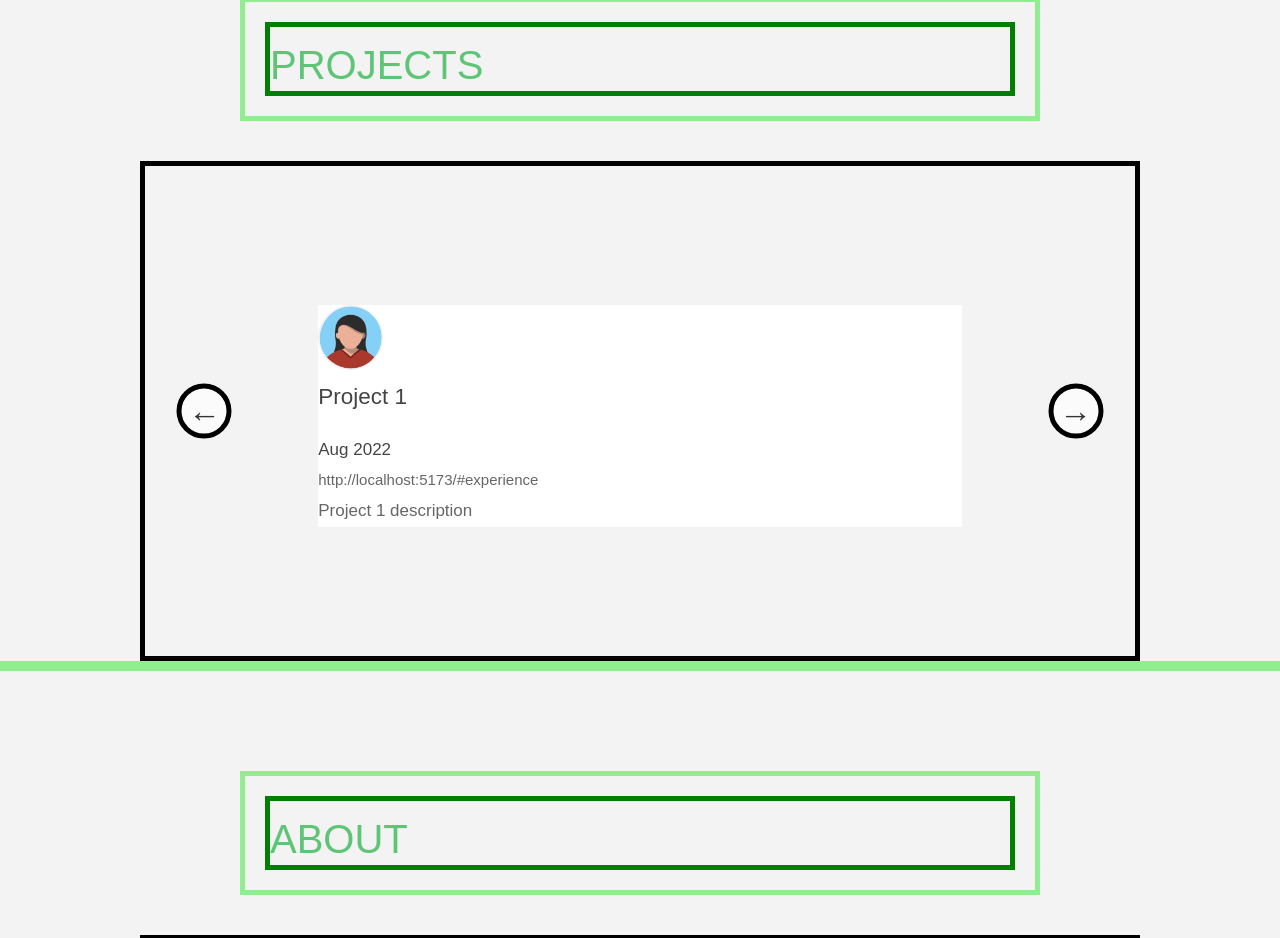
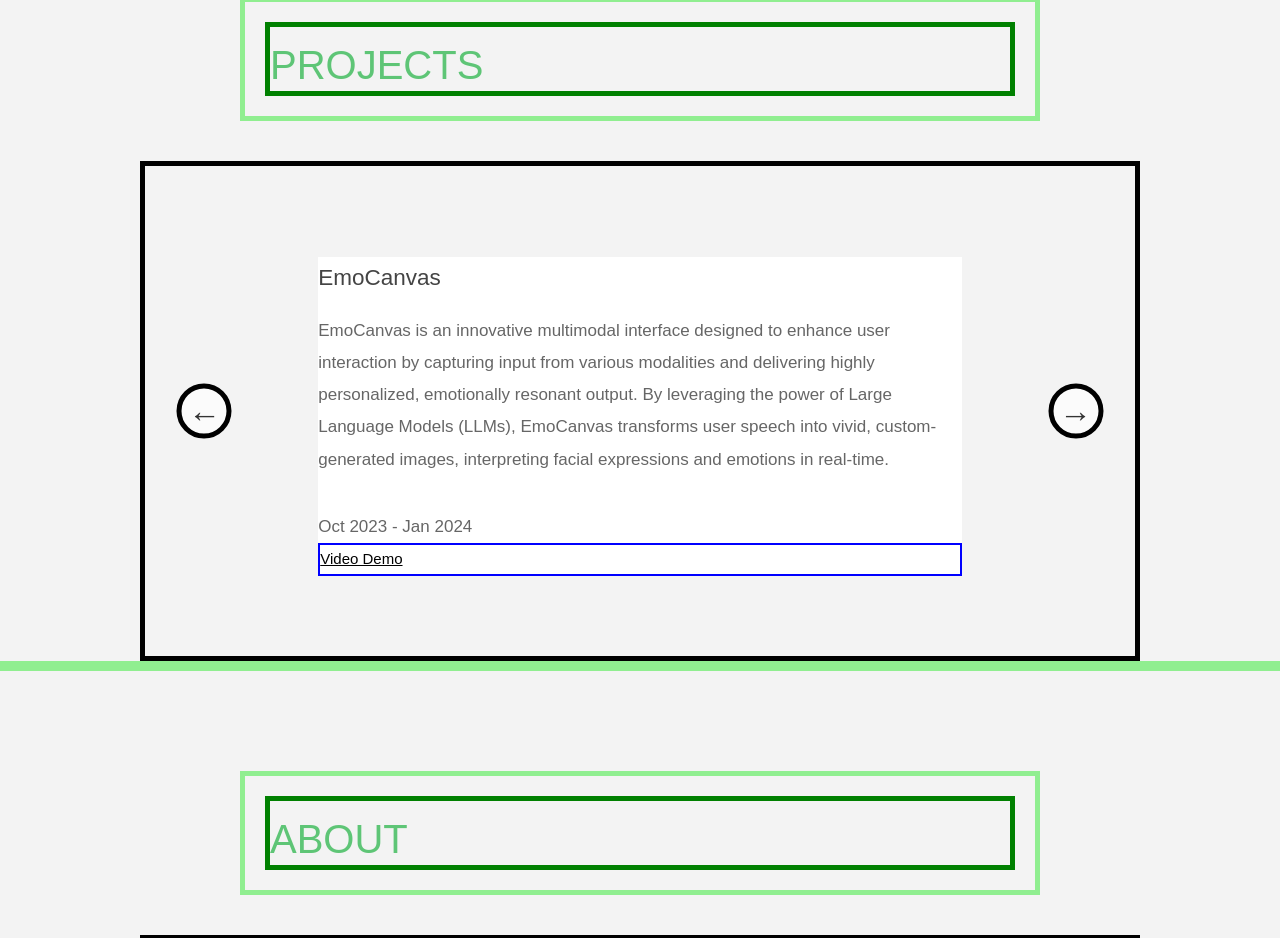
Before and after one commit to Duosi-Dai/Personal_Portfolio, a React (Vite) app: page / in a window 1280 px wide. Shown: the part 1742-2680 px from the top of the page. Built offline with nearby package versions, Linux system fonts and the light colour scheme.

Commit message:
Project section Refactor

```diff
--- a/src/components/ProjectSlide.tsx
+++ b/src/components/ProjectSlide.tsx
@@ -1,37 +1,49 @@
-interface projectData {
-  id: number;
-  name: string;
+interface ProjectSlideProps {
+  title: string;
   description: string;
-  image: string;
   date: string;
-  link: string;
+  videoLink?: string;
+  pdfLink?: string;
+  repoLink?: string;
+  blogLink?: string;
 }
 
-interface projectProps {
-  projectData: projectData[];
-  currentSlide: number;
-}
-
-const ProjectSlide = ({ projectData, currentSlide }: projectProps) => {
+const ProjectSlide = ({  title,
+  description,
+  date,
+  videoLink,
+  pdfLink,
+  repoLink,
+  blogLink, }: ProjectSlideProps) => {
   return (
-    <div>
-      {projectData.map((item, index) => (
-        <div
-          key={item.id}
-          className="slide"
-          style={{
-            transform: `translateX(${100 * (index - currentSlide)}%)`,
-          }}
-        >
-          <div className="project">
-            <img src={item.image} alt="" className="project__photo" />
-            <h5 className="project__name">{item.name}</h5>
-            <h6 className="project__date"> {item.date}</h6>
-            <p className="project__link"> {item.link}</p>
-            <span className="project__description">{item.description}</span>
-          </div>
+    <div className="slide">
+      <div className="project">
+        <h2 className="project__name">{title}</h2>
+        <p className="project__description">{description}</p>
+        <p className="project__date">{date}</p>
+        <div className="project__links">
+          {videoLink && (
+            <a href={videoLink} className="project__link" target="_blank" rel="noopener noreferrer">
+              Video Demo
+            </a>
+          )}
+          {pdfLink && (
+            <a href={pdfLink} className="project__link" target="_blank" rel="noopener noreferrer">
+              Thesis PDF
+            </a>
+          )}
+          {repoLink && (
+            <a href={repoLink} className="project__link" target="_blank" rel="noopener noreferrer">
+              GitHub Repository
+            </a>
+          )}
+          {blogLink && blogLink !== 'placeholder' && (
+            <a href={blogLink} className="project__link" target="_blank" rel="noopener noreferrer">
+              Blog
+            </a>
+          )}
         </div>
-      ))}
+      </div>
     </div>
   );
 };
--- a/src/components/WorkExContent.tsx
+++ b/src/components/WorkExContent.tsx
@@ -34,7 +34,7 @@ interface WorkExContentProps {
   jobIndex: number;
 }
 
-export const WorkExContent: React.FC<WorkExContentProps> = ({ jobIndex }) => {
+const WorkExContent = ({ jobIndex }:WorkExContentProps) => {
   const experience = workExperiences[jobIndex];
 
   return (
@@ -58,3 +58,5 @@ export const WorkExContent: React.FC<WorkExContentProps> = ({ jobIndex }) => {
     </div>
   );
 };
+
+export default WorkExContent;
--- a/src/pages/Projects.tsx
+++ b/src/pages/Projects.tsx
@@ -1,52 +1,51 @@
 import { useState } from "react";
 import ProjectSlide from "../components/ProjectSlide";
-import profile from "../assets/profile.png";
 
 
 const Projects = () => {
-  const data = [
+  const projects= [
     {
-      id: 1,
-      name: "Project 1",
-      description: "Project 1 description",
-      image: profile,
-      date: "Aug 2022",
-      link: "http://localhost:5173/#experience",
+      title: 'EmoCanvas',
+      description: 'EmoCanvas is an innovative multimodal interface designed to enhance user interaction by capturing input from various modalities and delivering highly personalized, emotionally resonant output. By leveraging the power of Large Language Models (LLMs), EmoCanvas transforms user speech into vivid, custom-generated images, interpreting facial expressions and emotions in real-time.',
+      date: 'Oct 2023 - Jan 2024',
+      videoLink: 'https://www.youtube.com/watch?v=FJzWE-XxcVw',
     },
     {
-      id: 2,
-      name: "Project 2",
-      description: "Project 2 description",
-      image: profile,
-      date: "Aug 2022",
-      link: "http://localhost:5173/#experience",
+      title: 'LoRa Radio Performance Analysis',
+      description: 'This thesis is dedicated to measuring the communication performance of LoRa technology in an indoor environment, assessing transmission parameters such as SF, BW, and PL, and analyzing its effectiveness as a solution for indoor IoT applications.',
+      date: 'Jan 2023 - Jun 2023',
+      pdfLink: 'https://www.diva-portal.org/smash/get/diva2:1792968/FULLTEXT01.pdf',
     },
     {
-      id: 3,
-      name: "Project 3",
-      description: "Project 3 description",
-      image: profile,
-      date: "Aug 2022",
-      link: "http://localhost:5173/#experience",
+      title: 'Book-Keeper',
+      description: 'This is a live bookkeeping software website allowing users to store and manage bookkeeping records, including income and expenses, with real-time editing, price comparisons, and product tracking features.',
+      date: 'Oct 2021 - Jan 2023',
+      repoLink: 'https://github.com/Dynamic-Web-Project/Book-keeper',
+    },
+    {
+      title: 'Project Lost in Translatopia',
+      description: 'An RPG adventure game where the player is a non-human animal exploring an open-world with different language regions.',
+      date: 'Mar 2024 - Jun 2024',
+      videoLink: 'https://youtu.be/xXCMSbCrndI',
+      blogLink: 'https://lost-in-translatopia.webflow.io/',
+    },
+    {
+      title: 'Real-Time Hand-Tracking Interaction with GPU-Based SPH Fluid in VR',
+      description: 'Explores real-time hand-tracking interactions with GPU-based fluid simulation in VR, simulating realistic fluid behaviors using Unity and the Meta XR SDK for VR development.',
+      date: 'Aug 2023 - Present',
+      videoLink: 'https://www.youtube.com/watch?v=GQpZb-ERgT8',
+      blogLink: 'placeholder', // Placeholder for now
     },
   ];
 
-  const [currentSlide, setCurrentSlide] = useState(0);
+  const [activeSlide, setActiveSlide] = useState(0); // Track the currently active slide
 
-  const nextSlide = function () {
-    if (currentSlide === data.length - 1) {
-      setCurrentSlide(currentSlide - data.length + 1);
-    } else {
-      setCurrentSlide(currentSlide + 1);
-    }
+  const nextSlide = () => {
+    setActiveSlide((prevSlide) => (prevSlide + 1) % projects.length); // Loop to the first slide if at the last one
   };
 
-  const prevSlide = function () {
-    if (currentSlide === 0) {
-      setCurrentSlide(currentSlide + data.length - 1);
-    } else {
-      setCurrentSlide(currentSlide - 1);
-    }
+  const prevSlide = () => {
+    setActiveSlide((prevSlide) => (prevSlide === 0 ? projects.length - 1 : prevSlide - 1)); // Loop to the last slide if at the first one
   };
 
   return (
@@ -57,7 +56,15 @@ const Projects = () => {
         </div>
 
         <div className="slider">
-          <ProjectSlide projectData={data} currentSlide={currentSlide} />
+        <ProjectSlide
+          title={projects[activeSlide].title}
+          description={projects[activeSlide].description}
+          date={projects[activeSlide].date}
+          videoLink={projects[activeSlide].videoLink}
+          pdfLink={projects[activeSlide].pdfLink}
+          repoLink={projects[activeSlide].repoLink}
+          blogLink={projects[activeSlide].blogLink}
+        />
 
           <button className="slider__btn slider__btn--left" onClick={prevSlide}>
             &larr;
--- a/src/pages/WorkExs.tsx
+++ b/src/pages/WorkExs.tsx
@@ -1,5 +1,5 @@
 import { useState } from 'react';
-import { WorkExContent } from '../components/WorkExContent';
+import WorkExContent from '../components/WorkExContent';
 
 const WorkExs = () => {
   // State to track which tab is active
```
Also changed, not shown: 1 other file (tests, documents, lock files or other folders).
